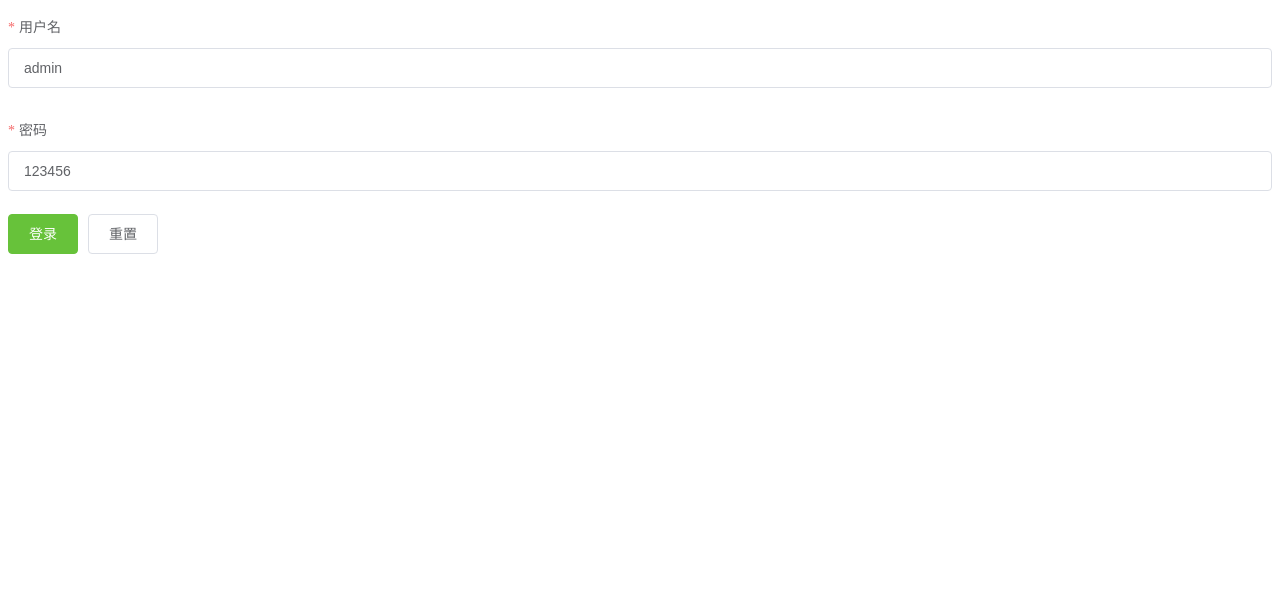
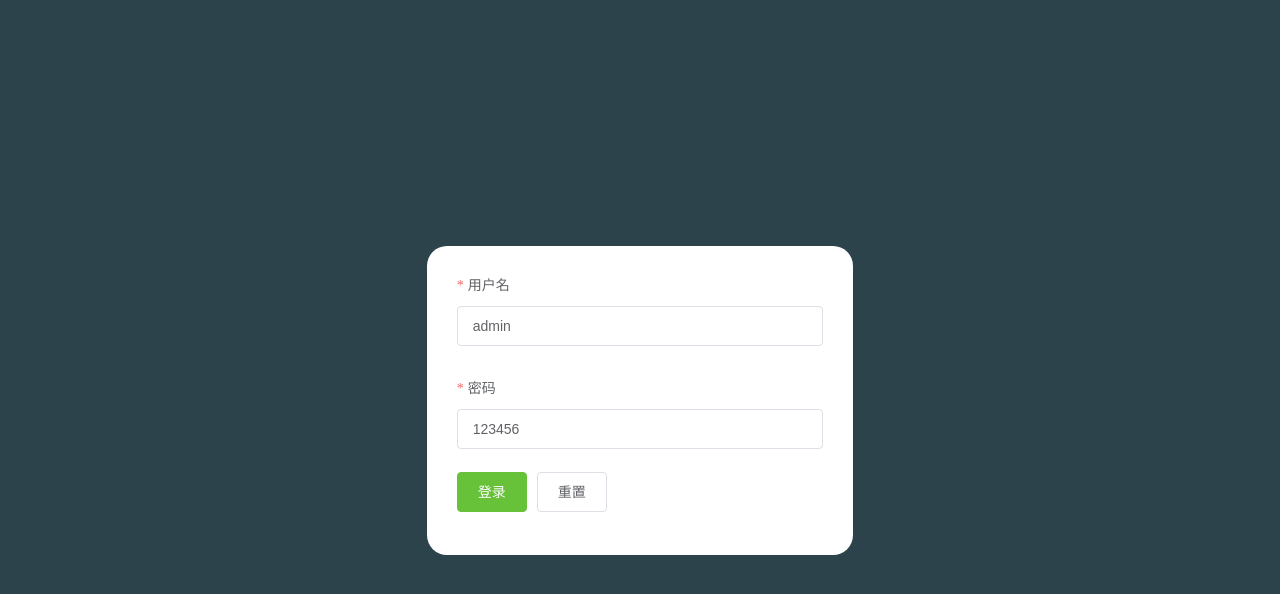
Before and after one commit to jinzhiqiang99/shop_admin, a Vue app: page /#/login in a window 1280 px wide. Shown: the top 594 px of the page. Built offline with nearby package versions, Linux system fonts and the light colour scheme.

Commit message:
背景色设置，以及细节处理

```diff
--- a/src/components/login/Login.vue
+++ b/src/components/login/Login.vue
@@ -11,6 +11,12 @@
       -  label : 标题
       -  prop : 校验、重置用的
  -->
+  <el-row
+    type="flex"
+    justify="center"
+    align="middle"
+  >
+    <el-col :span="8">
       <el-form
         :model="loginForm"
         :rules="rules"
@@ -39,6 +45,8 @@
           <el-button @click="resetForm">重置</el-button>
         </el-form-item>
       </el-form>
+    </el-col>
+  </el-row>
 </template>
 
 <script>
@@ -81,4 +89,22 @@ export default {
 </script>
 
 <style>
+* {
+  margin: 0;
+  padding: 0;
+}
+html,
+body,
+#app {
+  height: 100%;
+}
+.el-row {
+  height: 100%;
+  background-color: #2d434c;
+}
+.el-form {
+  background-color: #fff;
+  padding: 20px 30px;
+  border-radius: 20px;
+}
 </style>
```
Lines whose indentation alone changed are shown as unchanged.
